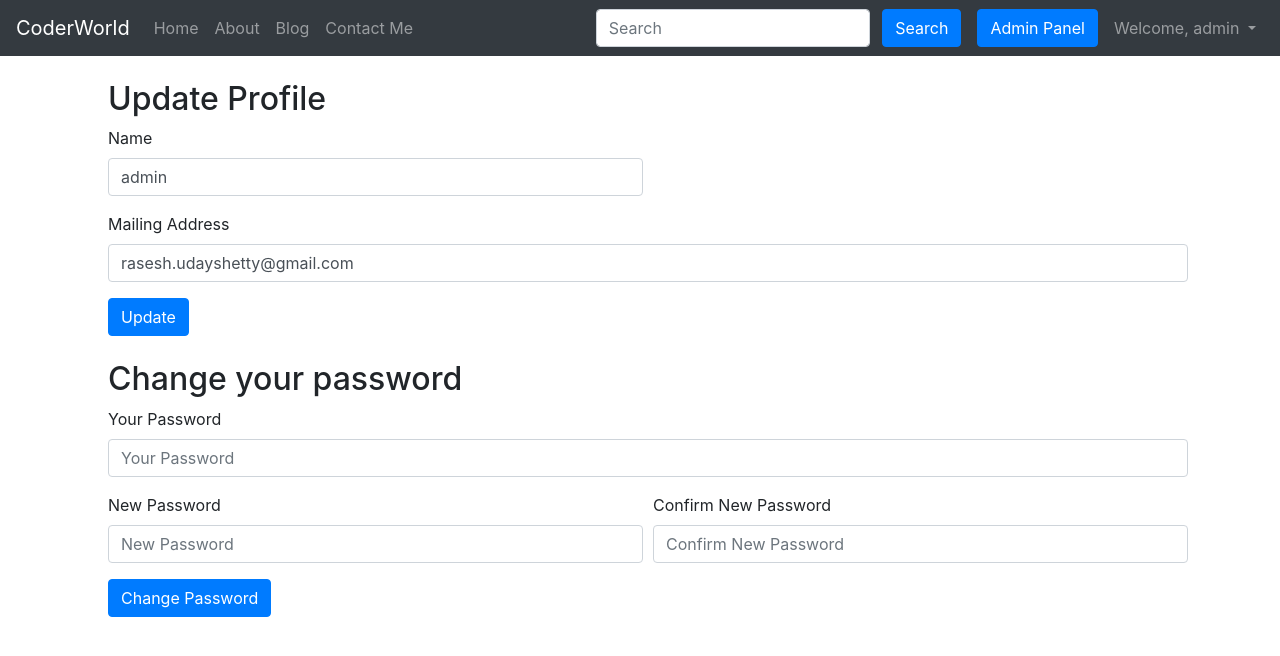
After one commit to Rasesh2005/CoderWorld, a Django app: page /myaccount/ in a window 1280 px wide. The commit adds this page. Shown: the top 656 px of the page. Run offline with Django 3.2, Linux system fonts and the light colour scheme; a user stored in the database is signed in; some libraries are stand-ins or nearby versions.

Commit message:
git commit -am "Made My Account Page" git push origin master

```diff
--- a/home/urls.py
+++ b/home/urls.py
@@ -9,4 +9,5 @@ urlpatterns = [
     path('signup/', views.handleSignup,name="handleSignup"),
     path('login/', views.handleLogin,name="handleLogin"),
     path('logout/', views.handleLogout,name="handleLogout"),
+    path('myaccount/', views.myAccount,name="myAccount"),
 ]
--- a/home/views.py
+++ b/home/views.py
@@ -1,3 +1,4 @@
+from django.http import request
 from blog.models import Post
 from django.http import HttpResponse
 from django.shortcuts import redirect, render
@@ -5,6 +6,8 @@ from .models import Contact
 from django.contrib import messages
 from django.contrib.auth.models import User
 from django.contrib.auth import authenticate,login,logout
+from django.contrib.auth.decorators import login_required
+from django.contrib.auth.hashers import check_password
 import requests
 import json
 # Create HTML Views
@@ -90,7 +93,14 @@ def handleSignup(request):
             messages.error(request,'Username Must be alphanumeric')
             return redirect("home_app:home")
         messages.success(request,'Your Account Has Been Successfuly created')
+        user=authenticate(username=username,password=pass1)
+        if user:
+            login(request,user)
+            messages.success(request,"Successfuly logged in")
+        else:
+            messages.error(request,"Something went wrong when trying to log in automatically")
         return redirect("home_app:home")
+
     else:
         return HttpResponse("404 - NOT FOUND")
 def handleLogin(request):
@@ -119,7 +129,34 @@ def handleLogin(request):
             return redirect('home_app:home')
     else:
         return HttpResponse("404 - NOT FOUND")
+@login_required
 def handleLogout(request):
     logout(request)
     messages.success(request,"Successfuly logged out")
     return redirect('home_app:home')
+
+@login_required
+def myAccount(request):
+    if request.method=="POST":
+        user=request.user
+        username=request.POST.get('userName')
+        if request.POST['btn']=='Update':
+            email=request.POST.get('userAddress')
+            user.username=username
+            user.email=email
+            user.save()
+        else:
+            password=request.POST.get('pass')
+            pass1=request.POST.get('pass1')
+            pass2=request.POST.get('pass2')
+
+            matchcheck= check_password(password,user.password)
+            if not matchcheck:
+                messages.error(request,"The Current Passwords wa incorrect")
+            elif pass1!=pass2:
+                messages.error(request,"The New Passwords Do Not match")
+            else:
+                user.set_password(pass1)
+                user.save()
+                messages.success(request,"Password changed successfully!")
+    return render(request,'profile/account.html',context={'user':request.user})
--- a/templates/base.html
+++ b/templates/base.html
@@ -58,7 +58,7 @@
               Welcome, {{request.user}}
             </a>
             <div class="dropdown-menu" aria-labelledby="navbarDropdown">
-              <a class="dropdown-item" href="#">My Account</a>
+              <a class="dropdown-item" href="{% url 'home_app:myAccount' %}">My Account</a>
               <div class="dropdown-divider"></div>
               <a class="dropdown-item" href='{% url "home_app:handleLogout" %}'>Logout</a>
             </div>
--- a/templates/home/account.html
+++ /dev/null
@@ -1 +0,0 @@
-<!-- A Page To Change Password and registered mobile number/username/emailaddress-->
--- /dev/null
+++ b/templates/profile/account.html
@@ -0,0 +1,55 @@
+<!-- A Page To Change Password and registered mobile number/username/emailaddress-->
+{% extends 'base.html' %}
+
+{% block title %}
+My Account
+{% endblock title %}
+
+{% block body %}
+<div class="container">
+<div class="col-lg-12 my-4 mx-2">
+        <h2>Update Profile</h2>
+        <form method="post" action="{% url 'home_app:myAccount' %}">
+        {% csrf_token %}
+        <input type="hidden" name="formType" value="changeProfile">
+            <div class="form-row">
+                <div class="form-group col-md-6">
+                    <label for="inputEmail4">Name</label>
+                    <input type="name" name="userName" value="{{user.username}}" class="form-control" id="userName" placeholder="Your Name">
+                </div>
+
+            </div>
+            <div class="form-group">
+                <label for="inputAddress">Mailing Address</label>
+                <input type="text" name="userAddress" class="form-control" id="userAddress" value="{{user.email}}"  placeholder="Address">
+            </div>
+
+            <input type="submit" class="btn btn-primary" name="btn" value="Update">
+        </form>
+    </div>
+    <div class="col-lg-12 my-4 mx-2">
+        <h2>Change your password</h2>
+        <form class="mb-3" action="{% url 'home_app:myAccount' %}" method="post">
+        {% csrf_token %}
+        <input type="hidden" name="formType" value="changePass">
+            <div class="form-row">
+                <div class="form-group col-md-12">
+                    <label for="pass">Your Password</label>
+                    <input type="password" class="form-control" id="pass" name="pass" placeholder="Your Password">
+                </div>
+            </div>
+            <div class="form-row">
+                <div class="form-group col-md-6">
+                    <label for="pass1">New Password</label>
+                    <input type="password" class="form-control" id="pass1"  name="pass1" placeholder="New Password">
+                </div>
+                <div class="form-group col-md-6">
+                    <label for="pass2">Confirm New Password</label>
+                    <input type="password" class="form-control" id="pass2"  name="pass2" placeholder="Confirm New Password">
+                </div>
+            </div>
+            <input type="submit" class="btn btn-primary" name="btn" value="Change Password">
+        </form>
+    </div>
+</div>
+{% endblock body %}
```
Also changed, not shown: db.sqlite3.
